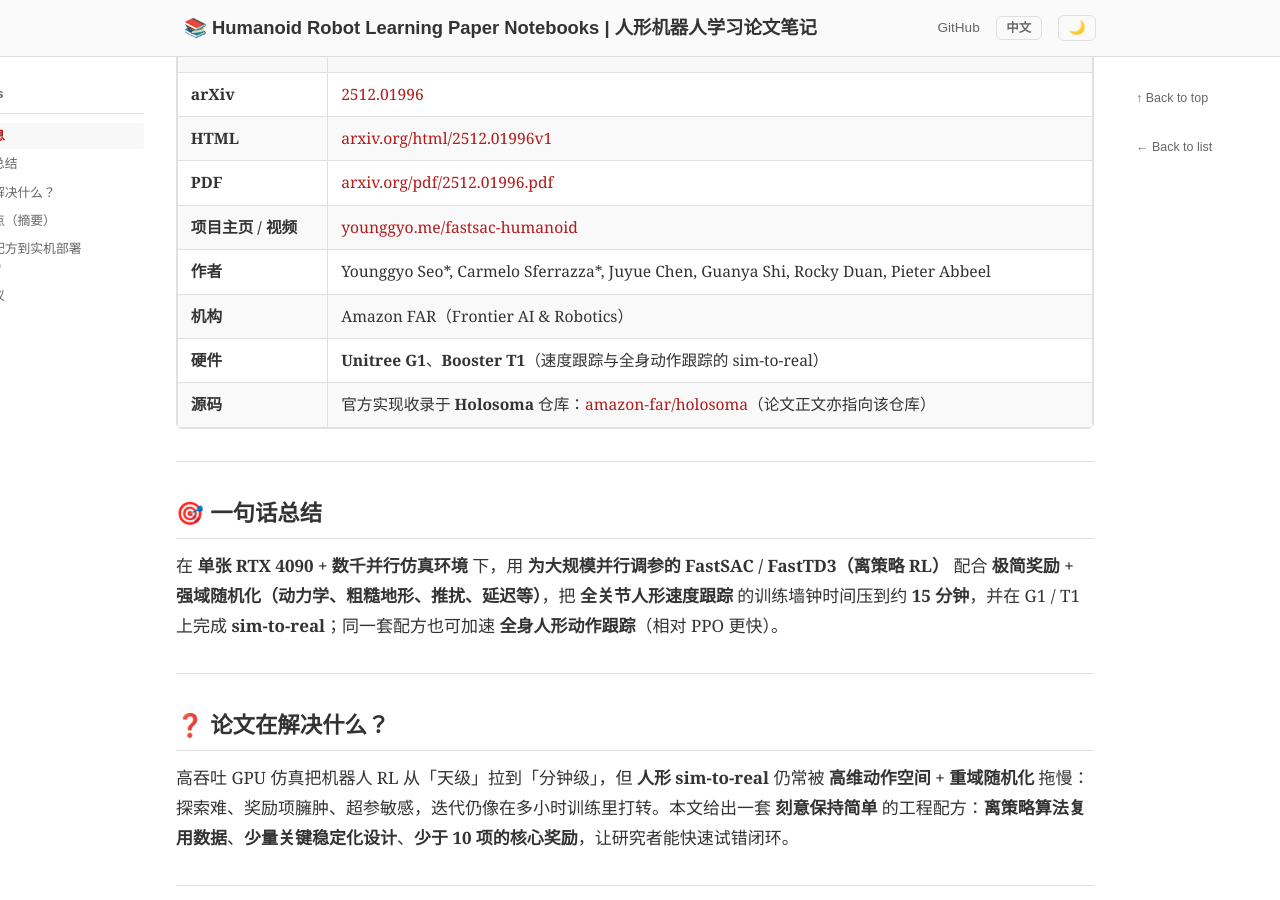
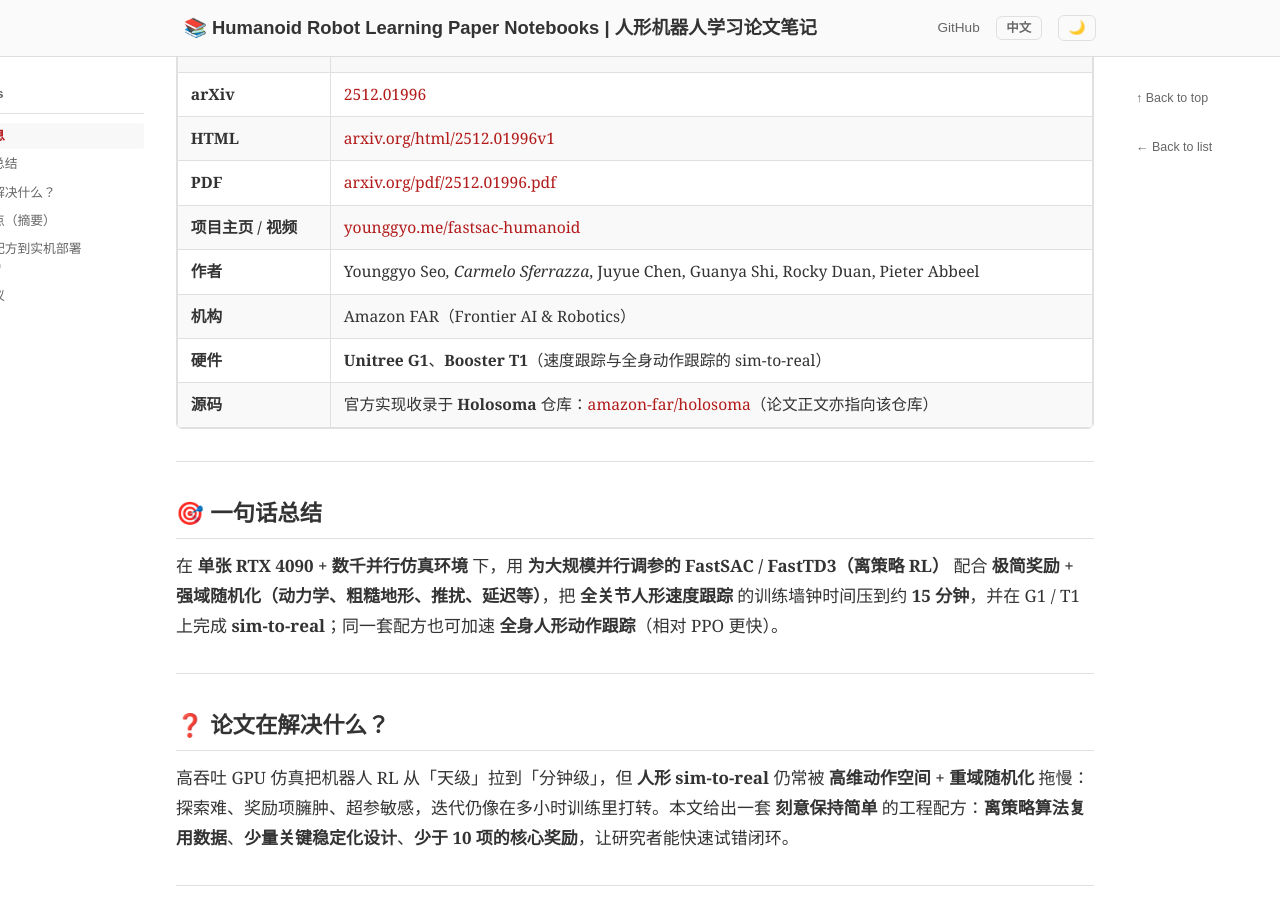
Before and after one commit to ImChong/Humanoid_Robot_Learning_Paper_Notebooks, a Jekyll site: the page built from papers/03_High_Impact_Selection/Learning_Sim-to-Real_Humanoid_Locomotion_in_15_Minutes/Learning_Sim-to-Real_Humanoid_Locomotion_in_15_Minutes.md, in a window 1280 px wide and 900 px high, scrolled down 469 px. Built offline with Jekyll 4.4.1, drawn with Linux system fonts in a browser that asks for light colours.

Commit message:
docs(高影响力): H15 笔记作者行去掉多余转义
Co-authored-by: Chong Liu <chongliu2021@163.com>

```diff
--- a/papers/03_High_Impact_Selection/Learning_Sim-to-Real_Humanoid_Locomotion_in_15_Minutes/Learning_Sim-to-Real_Humanoid_Locomotion_in_15_Minutes.md
+++ b/papers/03_High_Impact_Selection/Learning_Sim-to-Real_Humanoid_Locomotion_in_15_Minutes/Learning_Sim-to-Real_Humanoid_Locomotion_in_15_Minutes.md
@@ -24,7 +24,7 @@ paper_order: 205
 | **HTML** | [arxiv.org/html/2512.01996v1](https://arxiv.org/html/2512.01996v1) |
 | **PDF** | [arxiv.org/pdf/2512.01996.pdf](https://arxiv.org/pdf/2512.01996.pdf) |
 | **项目主页 / 视频** | [younggyo.me/fastsac-humanoid](https://younggyo.me/fastsac-humanoid) |
-| **作者** | Younggyo Seo\*, Carmelo Sferrazza\*, Juyue Chen, Guanya Shi, Rocky Duan, Pieter Abbeel |
+| **作者** | Younggyo Seo*, Carmelo Sferrazza*, Juyue Chen, Guanya Shi, Rocky Duan, Pieter Abbeel |
 | **机构** | Amazon FAR（Frontier AI & Robotics） |
 | **硬件** | **Unitree G1**、**Booster T1**（速度跟踪与全身动作跟踪的 sim-to-real） |
 | **源码** | 官方实现收录于 **Holosoma** 仓库：[amazon-far/holosoma](https://github.com/amazon-far/holosoma)（论文正文亦指向该仓库） |
```
